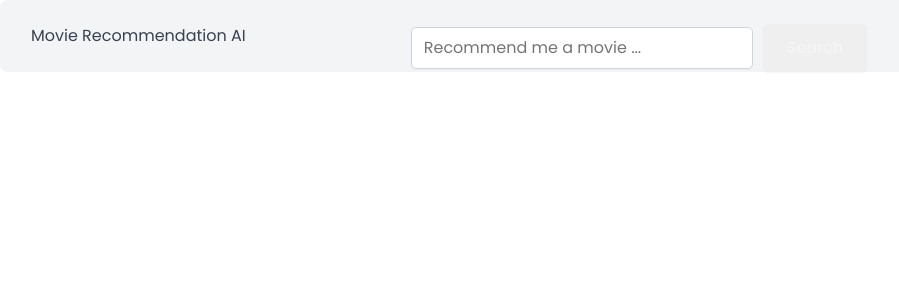
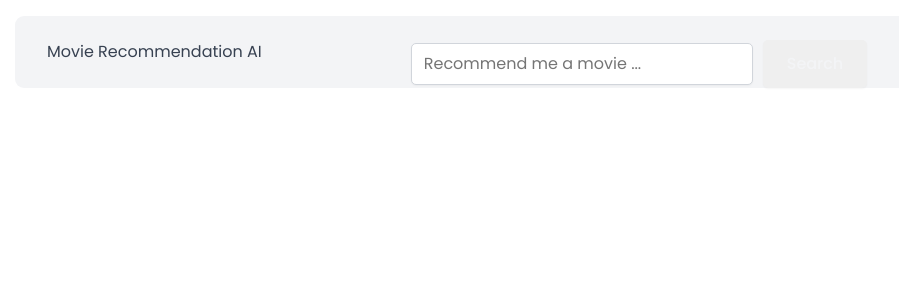
Before and after one commit to abduyus/Internship-rag, a React (Vite) app in the folder frontend/frontend/: page / in a window 1280 px wide. Shown: the top 300 px of the page, without its empty margins (1-900 px from the left). Built offline with nearby package versions, Linux system fonts and the light colour scheme; a web font is replaced by a local one.

Commit message:
adding a margin around the header

```diff
--- a/frontend/frontend/src/sections/Header.jsx
+++ b/frontend/frontend/src/sections/Header.jsx
@@ -12,6 +12,7 @@ const StyledHeader = styled.header`
     padding: 0 3.2rem;
     background-color: var(--color-grey-100);
     border-radius: 0.9rem;
+    margin: 1.6rem;
     `
 // const StyledSubheader = styled.span`
 //     font-size: 1.6rem;
```
